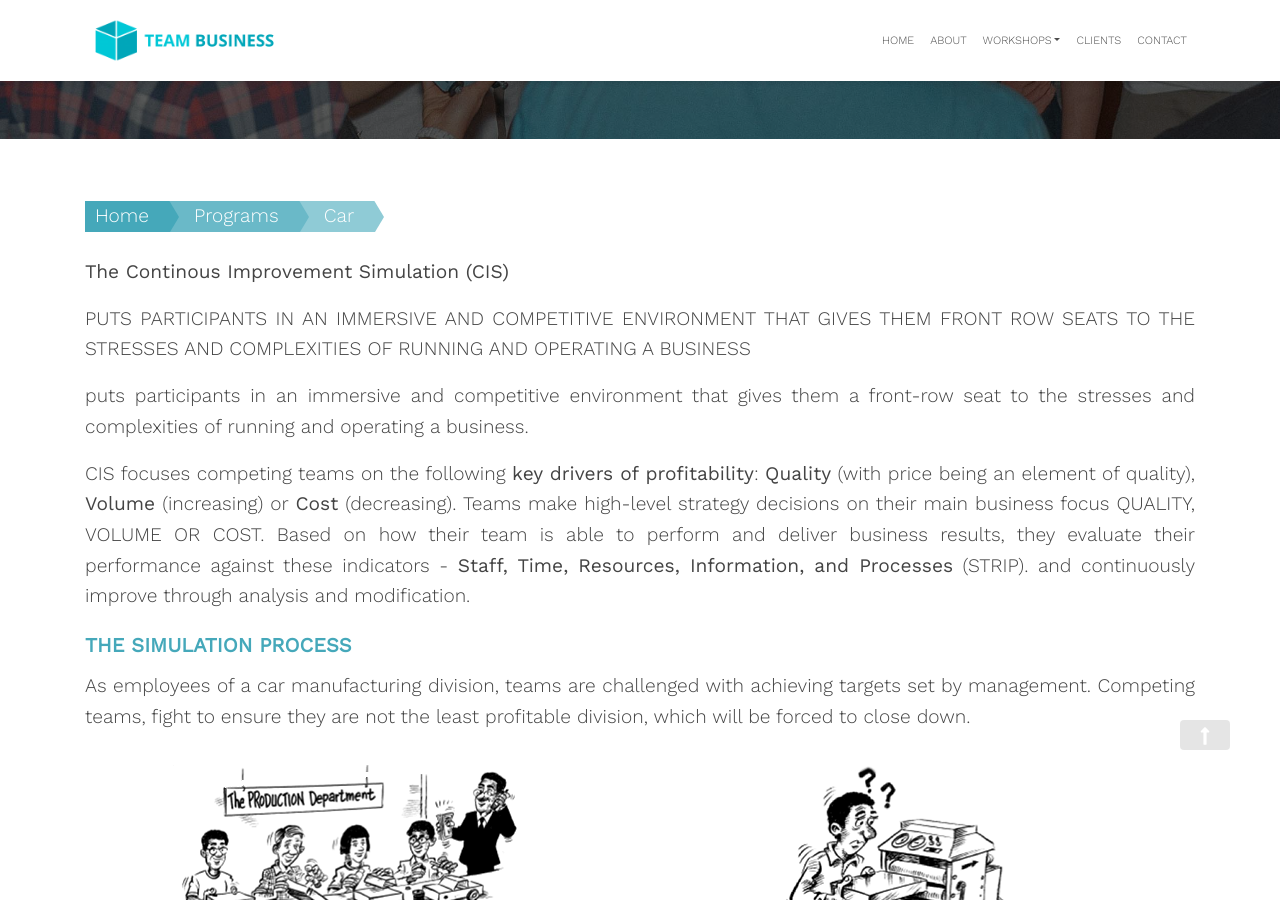
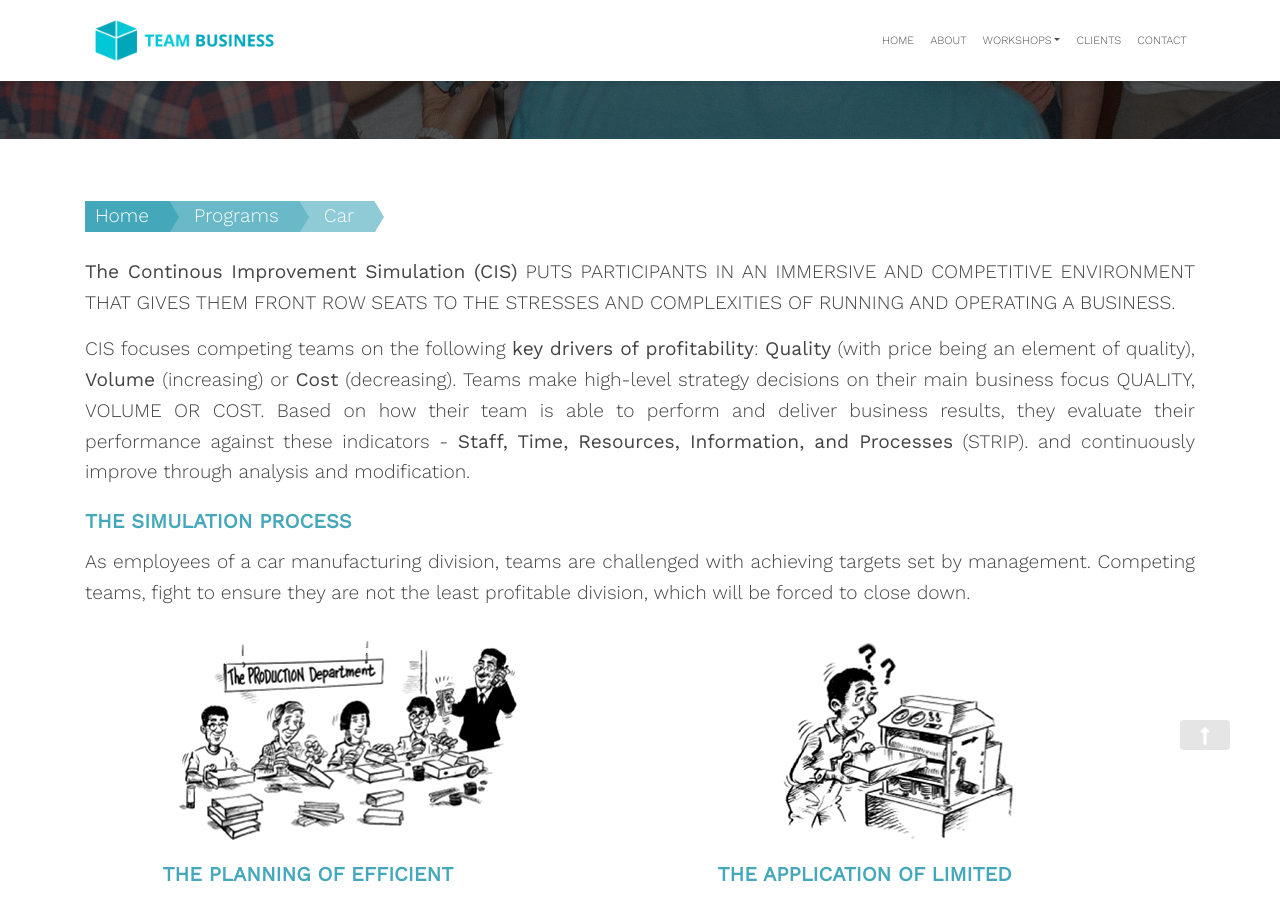
Before and after one commit to zac-heisey/team-business, a Jekyll site: the page built from _pages/car.md, in a window 1280 px wide and 900 px high, scrolled down 636 px. Built offline with Jekyll 4.4.1, drawn with Linux system fonts in a browser that asks for light colours.

Commit message:
Update from Forestry.io Lara Azzam updated _pages/car.md

```diff
--- a/_pages/car.md
+++ b/_pages/car.md
@@ -13,11 +13,7 @@ intro-2: By thinking hard about the business inputs of Staff, Time, Resources, I
 header-image: "/assets/images/car-program.jpg"
 
 ---
-**The Continous Improvement Simulation (CIS)**
-
-PUTS PARTICIPANTS IN AN IMMERSIVE AND COMPETITIVE ENVIRONMENT THAT GIVES THEM FRONT ROW SEATS TO THE STRESSES AND COMPLEXITIES OF RUNNING AND OPERATING A BUSINESS
-
-puts participants in an immersive and competitive environment that gives them a front-row seat to the stresses and complexities of running and operating a business.
+**The Continous Improvement Simulation (CIS)** PUTS PARTICIPANTS IN AN IMMERSIVE AND COMPETITIVE ENVIRONMENT THAT GIVES THEM FRONT ROW SEATS TO THE STRESSES AND COMPLEXITIES OF RUNNING AND OPERATING A BUSINESS.
 
 CIS focuses competing teams on the following **key drivers of profitability**: **Quality** (with price being an element of quality), **Volume** (increasing) or **Cost** (decreasing). Teams make high-level strategy decisions on their main business focus QUALITY, VOLUME OR COST.  Based on how their team is able to perform and deliver business results, they evaluate their performance against these indicators - **Staff, Time, Resources, Information, and Processes** (STRIP). and continuously improve through analysis and modification.
 
```
